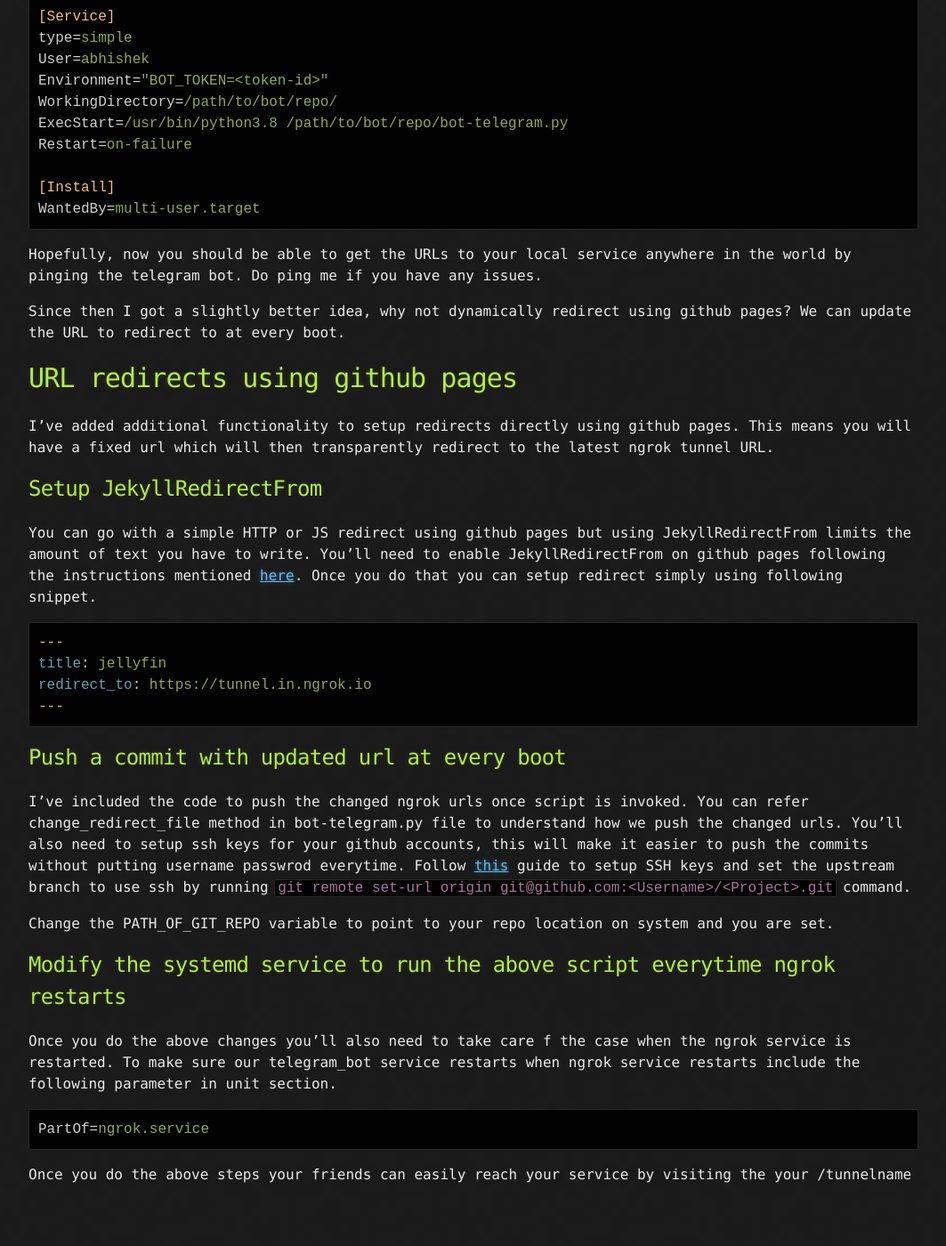
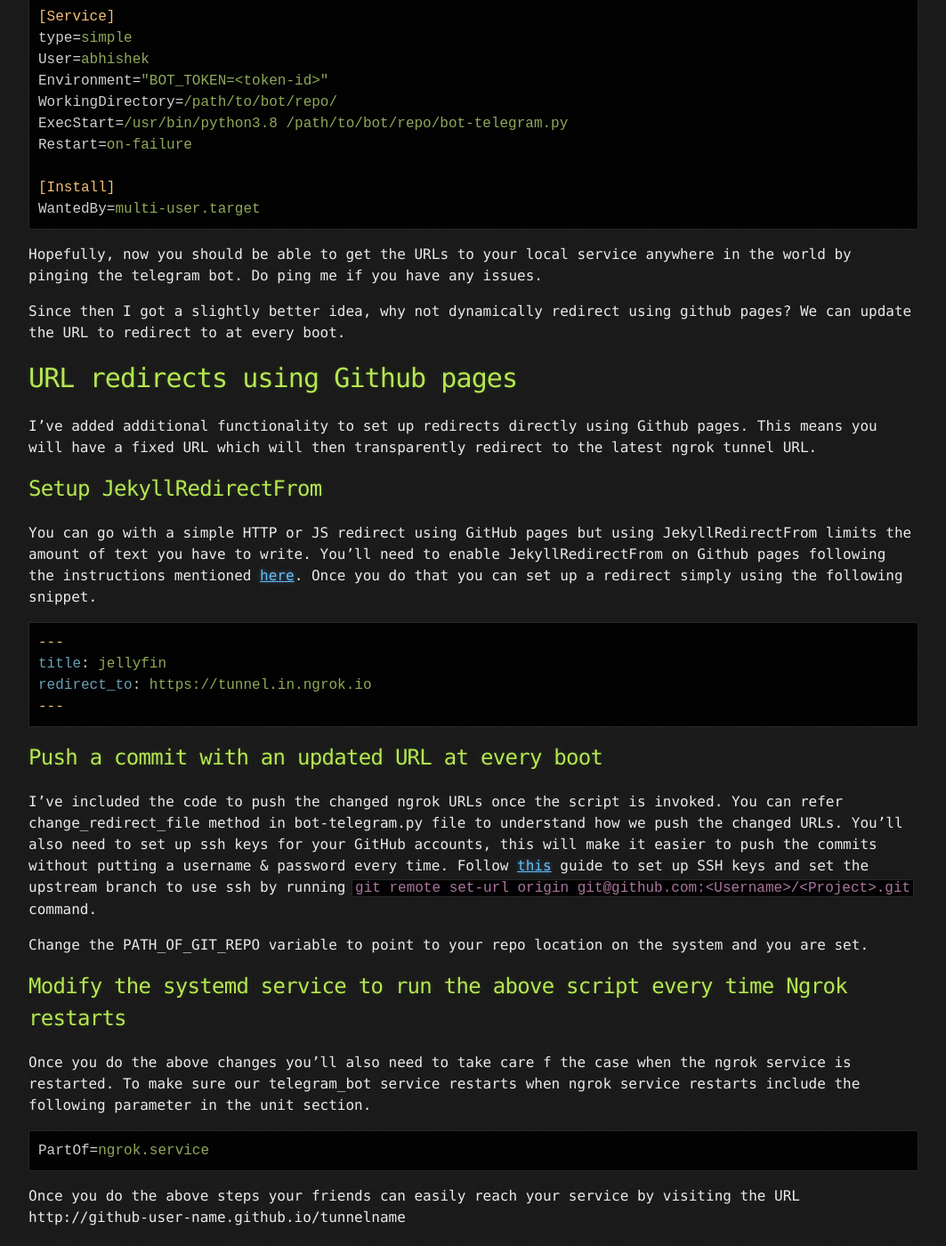
Before and after one commit to bagdeabhishek/bagdeabhishek.github.io, a Jekyll site: the page built from ngrok.md, in a window 1280 px wide and 1400 px high, scrolled down 4917 px. Shown: the whole window at 89% size, without its empty margins (108-1171 px from the left). Built offline with Jekyll 4.4.1, drawn with Linux system fonts in a browser that asks for light colours; before the commit the page ends 6269 px from its top, so only the background shows below that.

Commit message:
Fixed grammar

````diff
--- a/ngrok.md
+++ b/ngrok.md
@@ -130,26 +130,26 @@ Hopefully, now you should be able to get the URLs to your local service anywhere
 
 Since then I got a slightly better idea, why not dynamically redirect using github pages? We can update the URL to redirect to at every boot.
 
-# URL redirects using github pages
-I've added additional functionality to setup redirects directly using github pages. This means you will have a fixed url which will then transparently redirect to the latest ngrok tunnel URL.
+# URL redirects using Github pages
+I've added additional functionality to set up redirects directly using Github pages. This means you will have a fixed URL which will then transparently redirect to the latest ngrok tunnel URL.
 ## Setup JekyllRedirectFrom
-You can go with a simple HTTP or JS redirect using github pages but using JekyllRedirectFrom limits the amount of text you have to write. You'll need to enable JekyllRedirectFrom on github pages following the instructions mentioned [here](https://github.com/jekyll/jekyll-redirect-from). Once you do that you can setup redirect simply using following snippet.
+You can go with a simple HTTP or JS redirect using GitHub pages but using JekyllRedirectFrom limits the amount of text you have to write. You'll need to enable JekyllRedirectFrom on Github pages following the instructions mentioned [here](https://github.com/jekyll/jekyll-redirect-from). Once you do that you can set up a redirect simply using the following snippet.
 ```md
 ---
 title: jellyfin
 redirect_to: https://tunnel.in.ngrok.io
 ---
 ```
-## Push a commit with updated url at every boot
-I've included the code to push the changed ngrok urls once script is invoked. You can refer change_redirect_file method in bot-telegram.py file to understand how we push the changed urls. You'll also need to setup ssh keys for your github accounts, this will make it easier to push the commits without putting username passwrod everytime. Follow [this](https://docs.github.com/en/github/authenticating-to-github/connecting-to-github-with-ssh) guide to setup SSH keys and set the upstream branch to use ssh by running `git remote set-url origin git@github.com:<Username>/<Project>.git` command.
+## Push a commit with an updated URL at every boot
+I've included the code to push the changed ngrok URLs once the script is invoked. You can refer change_redirect_file method in bot-telegram.py file to understand how we push the changed URLs. You'll also need to set up ssh keys for your GitHub accounts, this will make it easier to push the commits without putting a username & password every time. Follow [this](https://docs.github.com/en/github/authenticating-to-github/connecting-to-github-with-ssh) guide to set up SSH keys and set the upstream branch to use ssh by running `git remote set-url origin git@github.com:<Username>/<Project>.git` command.
 
-Change the PATH_OF_GIT_REPO variable to point to your repo location on system and you are set.
+Change the PATH_OF_GIT_REPO variable to point to your repo location on the system and you are set.
 
-## Modify the systemd service to run the above script everytime ngrok restarts
-Once you do the above changes you'll also need to take care f the case when the ngrok service is restarted. To make sure our telegram_bot service restarts when ngrok service restarts include the following parameter in unit section.
+## Modify the systemd service to run the above script every time Ngrok restarts
+Once you do the above changes you'll also need to take care f the case when the ngrok service is restarted. To make sure our telegram_bot service restarts when ngrok service restarts include the following parameter in the unit section.
 ```ini
 PartOf=ngrok.service
 ```
 
 
-Once you do the above steps your friends can easily reach your service by visiting the your <github-pages-url>/tunnelname
+Once you do the above steps your friends can easily reach your service by visiting the URL http://github-user-name.github.io/tunnelname
````
